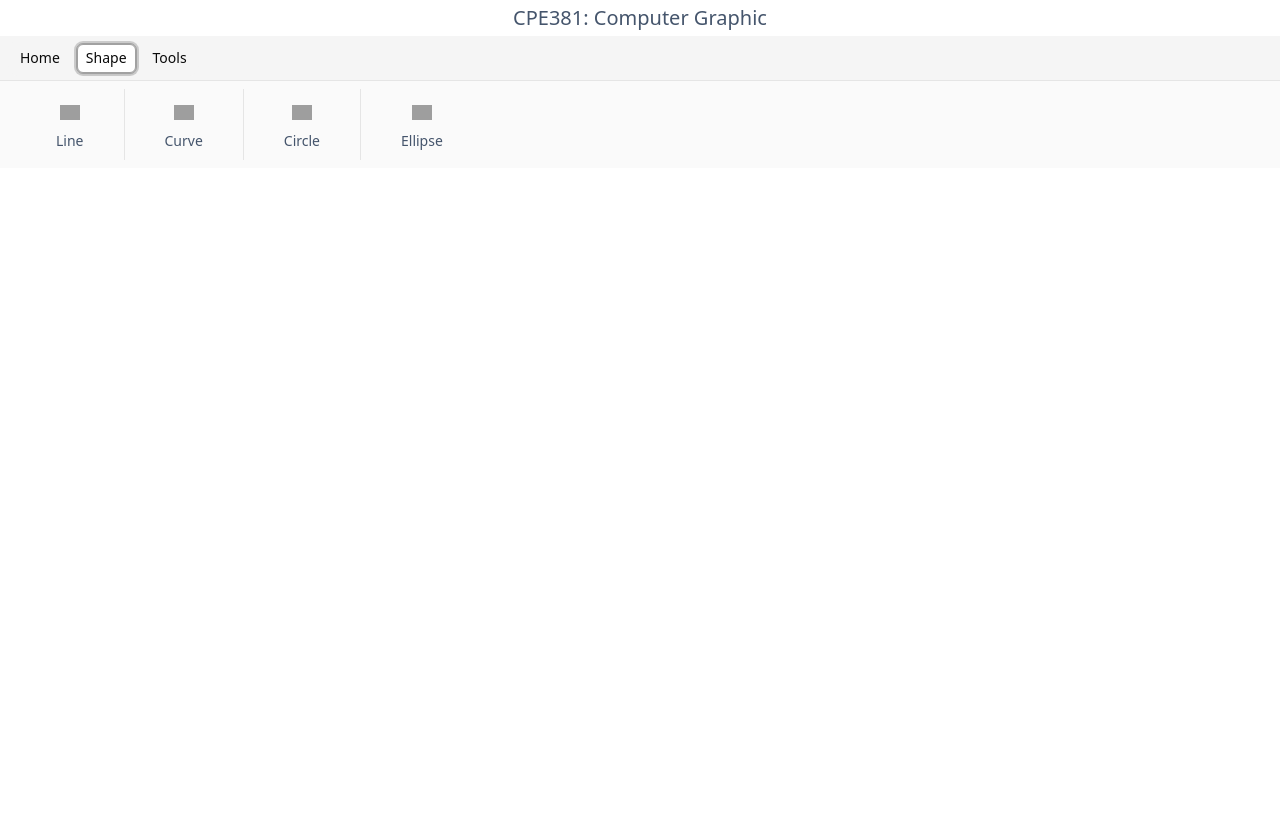
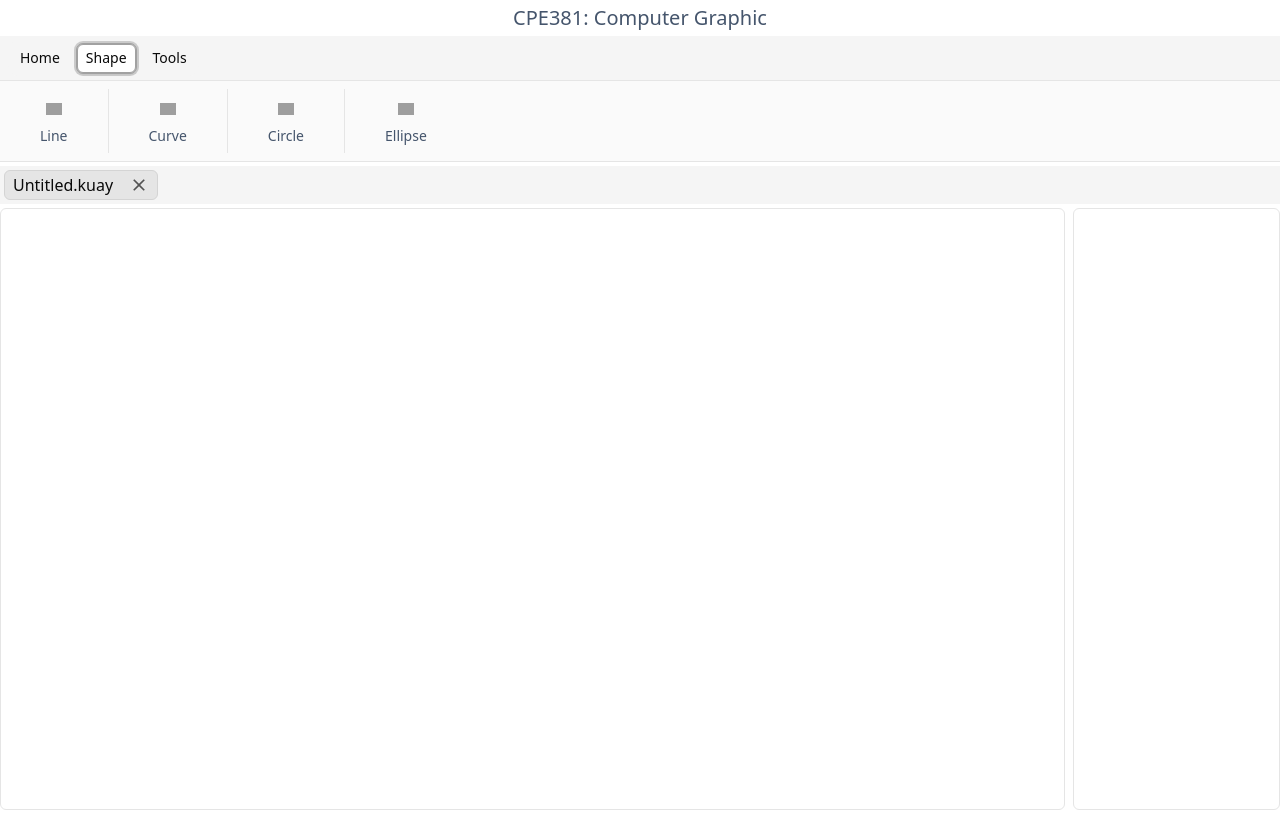
Before and after one commit to ffaann02/cpe381-simple-cad, a React (Vite) app: page /editor in a window 1280 px wide. Both pictures are taken after a click on the tab "Shape". Built offline with nearby package versions, Linux system fonts and the light colour scheme; grey boxes are pictures that could not be loaded.

Commit message:
feat: bresenham draw line algorithm

```diff
--- /dev/null
+++ b/src/components/pages/editor/FileTab.tsx
@@ -0,0 +1,12 @@
+import { MdClose } from "react-icons/md";
+
+const FileTab = () => {
+  return (
+    <button className="flex rounded-sm border border-neutral-300 items-center bg-neutral-200 px-2 py-0.5">
+      <p>Untitled.kuay</p>
+      <MdClose className="text-xl text-neutral-600 mx-auto ml-4 cursor-pointer" />
+    </button>
+  );
+};
+
+export default FileTab;
--- /dev/null
+++ b/src/components/pages/editor/shape-canvas/LineCanvas.tsx
@@ -0,0 +1,96 @@
+import React, { useEffect, useRef, useState } from "react";
+
+const LineCanvas: React.FC = () => {
+    const canvasRef = useRef<HTMLCanvasElement | null>(null);
+    const [points, setPoints] = useState<{ x: number; y: number }[]>([]);
+
+    useEffect(() => {
+      const canvas = canvasRef.current;
+      if (canvas) {
+        const parent = canvas.parentElement;
+        canvas.width = parent?.clientWidth || 800;
+        canvas.height = parent?.clientHeight || 600;
+      }
+    }, []);
+
+    const drawPixel = (x: number, y: number, ctx: CanvasRenderingContext2D) => {
+      ctx.fillStyle = "black";
+      ctx.fillRect(x, y, 1, 1);
+    };
+
+    const drawMarker = (x: number, y: number, ctx: CanvasRenderingContext2D) => {
+      ctx.fillStyle = "black";
+      ctx.beginPath();
+      ctx.arc(x, y, 2, 0, 2 * Math.PI);
+      ctx.fill();
+    };
+
+    const drawBresenhamLine = (
+      x0: number,
+      y0: number,
+      x1: number,
+      y1: number,
+      ctx: CanvasRenderingContext2D
+    ) => {
+      const dx = Math.abs(x1 - x0);
+      const dy = Math.abs(y1 - y0);
+      const sx = x0 < x1 ? 1 : -1;
+      const sy = y0 < y1 ? 1 : -1;
+
+      let err = dx - dy;
+      let x = x0;
+      let y = y0;
+
+      while (true) {
+        drawPixel(x, y, ctx);
+        if (x === x1 && y === y1) break;
+        const e2 = 2 * err;
+        if (e2 > -dy) {
+          err -= dy;
+          x += sx;
+        }
+        if (e2 < dx) {
+          err += dx;
+          y += sy;
+        }
+      }
+    };
+
+    const handleCanvasClick = (e: React.MouseEvent) => {
+      const canvas = canvasRef.current;
+      if (!canvas) return;
+
+      const ctx = canvas.getContext("2d");
+      if (!ctx) return;
+
+      const rect = canvas.getBoundingClientRect();
+      const x = Math.floor(e.clientX - rect.left);
+      const y = Math.floor(e.clientY - rect.top);
+
+      const newPoints = [...points, { x, y }];
+
+      if (newPoints.length === 1) {
+        drawMarker(x, y, ctx);
+        setPoints(newPoints);
+      } else if (newPoints.length === 2) {
+        ctx.clearRect(0, 0, canvas.width, canvas.height);
+        drawBresenhamLine(newPoints[0].x, newPoints[0].y, newPoints[1].x, newPoints[1].y, ctx);
+        setPoints([]);
+      }
+    };
+
+
+  return (
+    <div className="flex flex-col items-center cursor-pointer h-full">
+      <canvas
+        ref={canvasRef}
+        // width={CANVAS_WIDTH}
+        // height={CANVAS_HEIGHT}
+        onClick={handleCanvasClick}
+        className="border border-neutral-200 bg-white w-full h-full rounded-sm"
+      />
+    </div>
+  );
+};
+
+export default LineCanvas;
--- a/src/components/pages/editor/tabs/ShapeTab.tsx
+++ b/src/components/pages/editor/tabs/ShapeTab.tsx
@@ -1,26 +1,25 @@
 import Divider from "@/components/ui/divider";
-import { CiCirclePlus, CiImport, CiExport} from "react-icons/ci";
 
 const ShapeTab = () => {
   return (
     <div className="flex h-full">
-      <button className="px-10 py-2 rounded-sm hover:bg-neutral-100 cursor-pointer">
-        <img src="https://cdn-icons-png.flaticon.com/512/9613/9613407.png" alt="line" className="w-[20px] text-neutral-600 mx-auto my-2" />
+      <button className="px-10 py-1.5 rounded-sm hover:bg-neutral-100 cursor-pointer">
+        <img src="https://cdn-icons-png.flaticon.com/512/9613/9613407.png" alt="line" className="w-[16px] text-neutral-600 mx-auto my-2" />
         <span className="text-slate-600 text-sm">Line</span>
       </button>
       <Divider />
-      <button className="px-10 py-2 rounded-sm hover:bg-neutral-100 cursor-pointer">
-        <img src="https://cdn-icons-png.flaticon.com/512/2708/2708381.png" alt="line" className="w-[20px] text-neutral-600 mx-auto my-2" />
+      <button className="px-10 py-1.5 rounded-sm hover:bg-neutral-100 cursor-pointer">
+        <img src="https://cdn-icons-png.flaticon.com/512/2708/2708381.png" alt="line" className="w-[16px] text-neutral-600 mx-auto my-2" />
         <span className="text-slate-600 text-sm">Curve</span>
       </button>
       <Divider />
-      <button className="px-10 py-2 rounded-sm hover:bg-neutral-100 cursor-pointer">
-        <img src="https://cdn-icons-png.flaticon.com/512/481/481078.png" alt="line" className="w-[20px] text-neutral-600 mx-auto my-2" />
+      <button className="px-10 py-1.5 rounded-sm hover:bg-neutral-100 cursor-pointer">
+        <img src="https://cdn-icons-png.flaticon.com/512/481/481078.png" alt="line" className="w-[16px] text-neutral-600 mx-auto my-2" />
         <span className="text-slate-600 text-sm">Circle</span>
       </button>
       <Divider />
-      <button className="px-10 py-2 rounded-sm hover:bg-neutral-100 cursor-pointer">
-        <img src="https://cdn-icons-png.flaticon.com/512/1014/1014918.png" alt="line" className="w-[20px] text-neutral-600 mx-auto my-2" />
+      <button className="px-10 py-1.5 rounded-sm hover:bg-neutral-100 cursor-pointer">
+        <img src="https://cdn-icons-png.flaticon.com/512/1014/1014918.png" alt="line" className="w-[16px] text-neutral-600 mx-auto my-2" />
         <span className="text-slate-600 text-sm">Ellipse</span>
       </button>
     </div>
--- /dev/null
+++ b/src/components/pages/editor/toolbar/LeftToolbar.tsx
@@ -0,0 +1,8 @@
+
+const LeftToolbar = () => {
+  return (
+    <div className='h-full'>LeftToolbar</div>
+  )
+}
+
+export default LeftToolbar
--- a/src/pages/CadEditor.tsx
+++ b/src/pages/CadEditor.tsx
@@ -1,3 +1,5 @@
+import FileTab from "@/components/pages/editor/FileTab";
+import LineCanvas from "@/components/pages/editor/shape-canvas/LineCanvas";
 import TopMenuTabs from "@/components/pages/editor/Tabs";
 import HomeTab from "@/components/pages/editor/tabs/HomeTab";
 import ShapeTab from "@/components/pages/editor/tabs/ShapeTab";
@@ -11,7 +13,7 @@ const CadEditor = () => {
     setTab(value);
   };
 
-  const renderTabContent = () => {
+  const renderTab = () => {
     switch (tab) {
       case "home":
         return <HomeTab />;
@@ -29,7 +31,18 @@ const CadEditor = () => {
       <div className="w-full bg-neutral-100 px-2 py-1 border-b">
         <TopMenuTabs value={tab} handleTabChange={handleTabChange} />
       </div>
-      <div className="bg-neutral-50 px-4 py-2">{renderTabContent()}</div>
+      <div className="bg-neutral-50 py-2 border-b">{renderTab()}</div>
+      <div className="w-full my-1">
+        <div className="w-full bg-neutral-100 p-1">
+          <FileTab />
+        </div>
+      </div>
+      <div className="grid grid-cols-12 gap-x-2 pb-2 h-[calc(100vh-12rem)]">
+        <div className="bg-white w-full h-full col-span-10" id="canvas">
+          <LineCanvas />
+        </div>
+        <div className="col-span-2 h-full rounded-sm border border-neutral-200"></div>
+      </div>
     </div>
   );
 };
```
